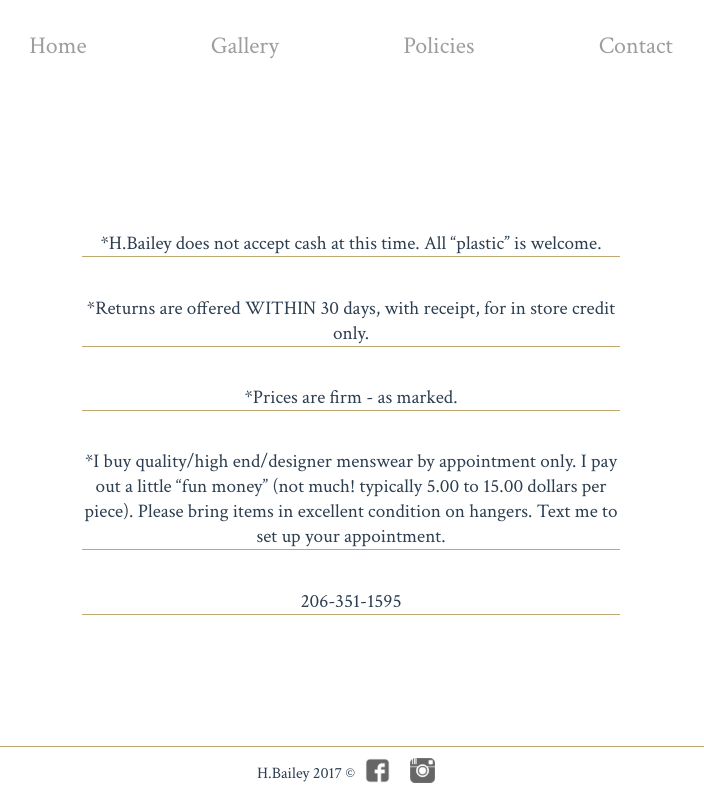
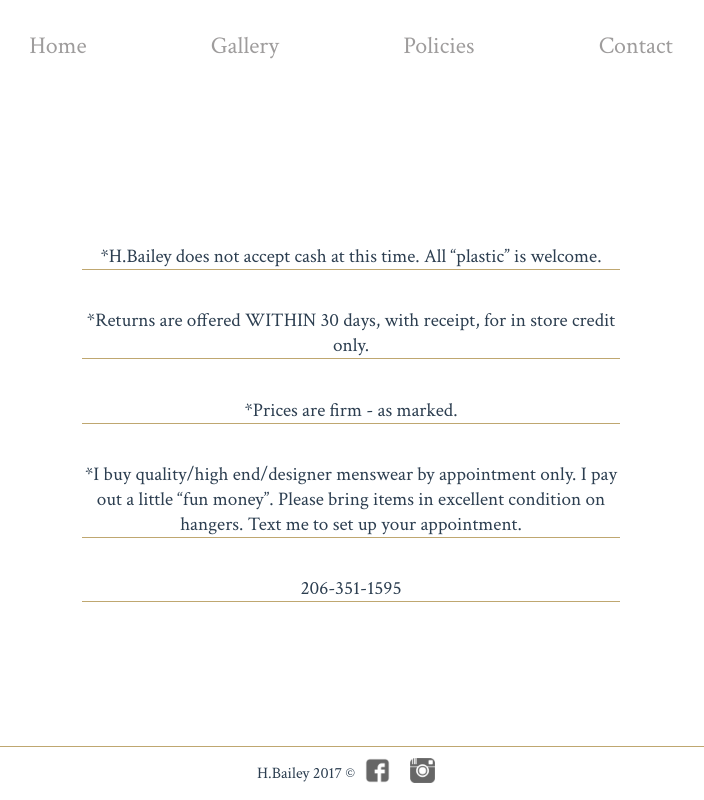
Before and after one commit to nigelorion/hbailey, a Vue app: page /#/polices in a window 1280 px wide. Shown: the whole page, without its empty margins (289-993 px from the left). Built offline with nearby package versions, Linux system fonts and the light colour scheme.

Commit message:
edit policies section, change gallery image

```diff
--- a/src/components/Home.vue
+++ b/src/components/Home.vue
@@ -46,7 +46,7 @@ export default {
       title: 'H.Bailey',
       header: 'CURATED RESALE',
       subHeader: 'menswear for all',
-      images: ['https://scontent.fsnc1-1.fna.fbcdn.net/v/t1.0-9/22228153_10155498356025795_148669247754655773_n.jpg?oh=137badc2c57e472394db643dc377606b&oe=5A7BFD03', 'https://scontent-sea1-1.xx.fbcdn.net/v/t1.0-9/22049865_10155482460010795_6342427858041865217_n.jpg?oh=6f391a4c98f1ae1ee8de13eac01c388e&oe=5A7EAEBE', 'https://scontent-sea1-1.xx.fbcdn.net/v/t1.0-9/23031437_10155572760190795_6574598774051766548_n.jpg?oh=3f67590145413122ce92b7425bbaeeb8&oe=5A6507D5', 'https://scontent.fsnc1-1.fna.fbcdn.net/v/t1.0-9/22046034_10155479723630795_6557431837921339062_n.jpg?oh=afb13b34a8d023e71fcee1bd78b0a856&oe=5A88214B'],
+      images: ['https://1.bp.blogspot.com/-4ogaUVbkyHc/VyQ3O3w-rjI/AAAAAAAAN7k/uHRiJirGTtokxtdEF5iXR5DYSu9aVNe6ACKgB/s1600/IMG_20160429_172620965.jpg', 'https://scontent.fsnc1-1.fna.fbcdn.net/v/t1.0-9/22228153_10155498356025795_148669247754655773_n.jpg?oh=137badc2c57e472394db643dc377606b&oe=5A7BFD03', 'https://scontent-sea1-1.xx.fbcdn.net/v/t1.0-9/22049865_10155482460010795_6342427858041865217_n.jpg?oh=6f391a4c98f1ae1ee8de13eac01c388e&oe=5A7EAEBE', 'https://scontent-sea1-1.xx.fbcdn.net/v/t1.0-9/23031437_10155572760190795_6574598774051766548_n.jpg?oh=3f67590145413122ce92b7425bbaeeb8&oe=5A6507D5', 'https://scontent.fsnc1-1.fna.fbcdn.net/v/t1.0-9/22046034_10155479723630795_6557431837921339062_n.jpg?oh=afb13b34a8d023e71fcee1bd78b0a856&oe=5A88214B'],
       currentImage: 0,
       timer: null
     }
@@ -67,6 +67,10 @@ export default {
 </script>
 
 <style lang="scss" scoped>
+
+img {
+  object-fit: cover;
+}
 
 .main {
   display: flex;
--- a/src/components/Polices.vue
+++ b/src/components/Polices.vue
@@ -8,7 +8,7 @@
 
       <p>*Prices are firm - as marked.</p>
 
-      <p>*I buy quality/high end/designer menswear by appointment only.  I pay out a little “fun money” (not much! typically 5.00 to 15.00 dollars per piece).  Please bring items in excellent condition on hangers. Text me to set up your appointment.</p>
+      <p>*I buy quality/high end/designer menswear by appointment only.  I pay out a little “fun money”.  Please bring items in excellent condition on hangers. Text me to set up your appointment.</p>
       <p class="phoneNum">206-351-1595</p>
       <button class="textMe"><a href="sms:1-206-351-1595">Text me</a>
 </button>
```
Also changed, not shown: 13 other files (tests, documents, lock files or other folders).
